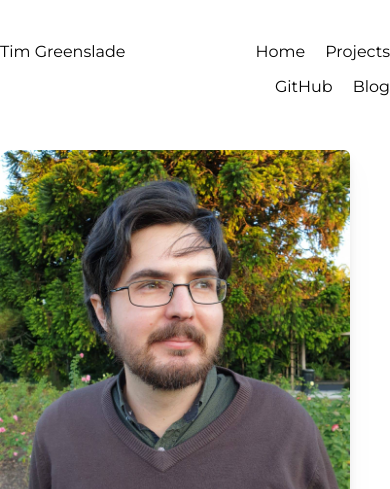
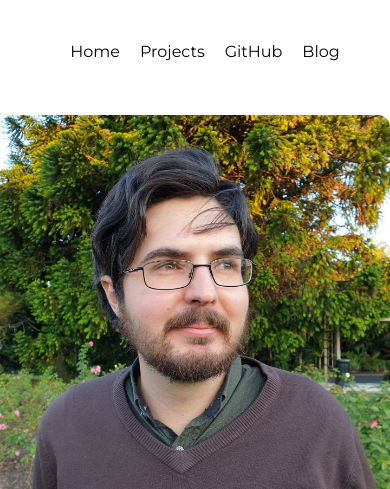
Before and after one commit to treegroves/portfolio-gatsby, a Gatsby site: page / in a window 390 px wide. Shown: the top 489 px of the page. Built offline with nearby package versions, Linux system fonts and the light colour scheme; Gatsby itself is replaced by a stand-in of ours.

Commit message:
nav responsive

```diff
--- a/src/components/Navbar.js
+++ b/src/components/Navbar.js
@@ -1,5 +1,6 @@
 import { Link, graphql, useStaticQuery } from "gatsby"
 import React from "react"
+import * as style from "../styles/home.module.css"
 
 export default function Navbar() {
   const data = useStaticQuery(graphql`
@@ -16,7 +17,7 @@ export default function Navbar() {
 
   return (
     <nav>
-      <h1>{title}</h1>
+      <h1 className={style.logo}>{title}</h1>
       <div className="links">
         <Link to="/">Home</Link>
         <Link to="/projects">Projects</Link>
--- a/src/pages/index.js
+++ b/src/pages/index.js
@@ -12,7 +12,7 @@ export default function Home({ data }) {
           <div className="md:shrink-1 lg:shrink-1">
             <GatsbyImage
               image={data.file.childImageSharp.gatsbyImageData}
-              className="drop-shadow-xl rounded-md grounded-lg mr-10"
+              className="drop-shadow-xl rounded-md grounded-lg sm:mr-10"
             />
           </div>
           <div>
--- a/src/styles/global.css
+++ b/src/styles/global.css
@@ -31,15 +31,13 @@ p {
 }
 
 nav {
-  display: grid;
+  display: flex;
+  justify-content:space-between ;
   grid-template-columns: 1fr 1fr;
-  margin: 40px auto;
+  margin: 40px 40px;
   max-width: 100%;
 }
-nav .links {
-  display: inline-block;
-  text-align: right;
-}
+
 nav a {
   display: inline-block;
   margin-left: 20px;
@@ -50,6 +48,18 @@ nav a {
 nav a:hover {
   border-color: black;
 }
+
+nav a:focus{
+border-color: black;
+}
+
+@media screen and (max-width: 620px) {
+  nav {
+  justify-content: space-around;
+  }
+}
+
+
 footer p{
   text-align: center;
   color: #bbb;
--- a/src/styles/home.module.css
+++ b/src/styles/home.module.css
@@ -30,3 +30,10 @@ opacity: 80%;}
   width: 25vw;
 
 }
+
+
+@media screen and (max-width: 620px) {
+  .logo{
+display: none;}
+
+}
```
